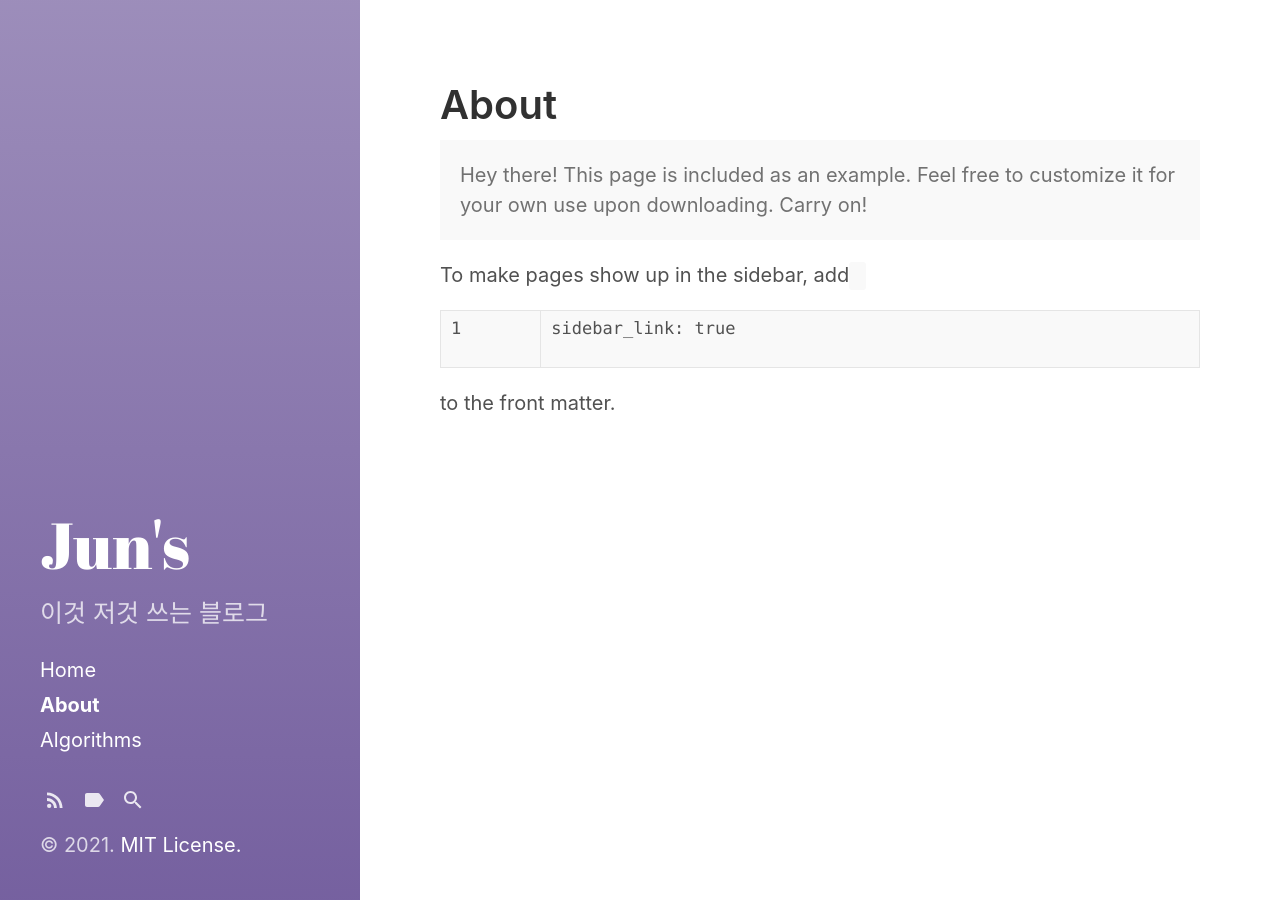
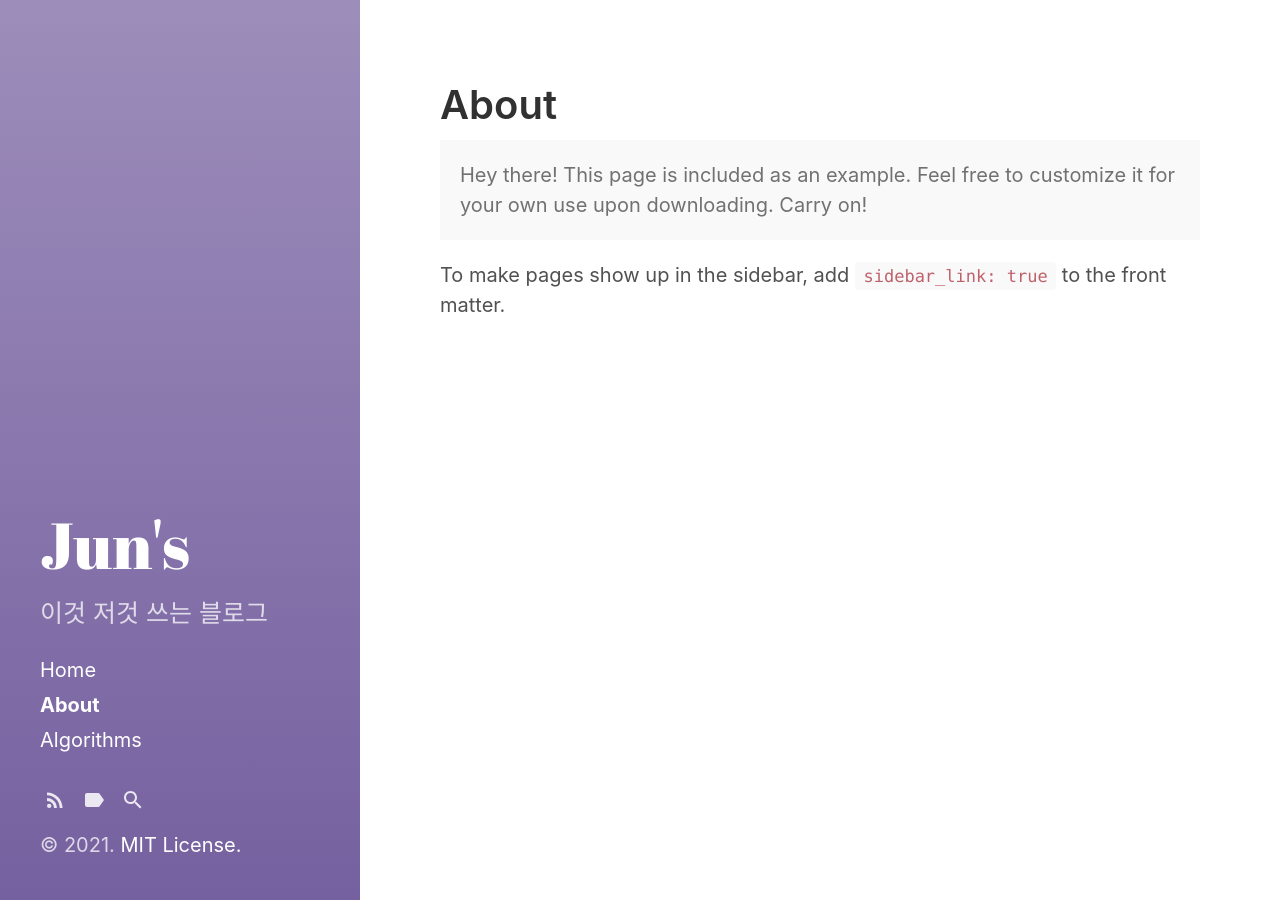
Before and after one commit to yongjulejule/yongjulejule.github.io, a Jekyll site: the page built from about.md, in a window 1280 px wide. Built offline with Jekyll 4.4.1, drawn with Linux system fonts in a browser that asks for light colours.

Commit message:
css_opt delete

```diff
--- a/_config.yml
+++ b/_config.yml
@@ -6,11 +6,10 @@ kramdown:
     input: GFM
     syntax_highlighter: rouge
     syntax_highlighter_opts:
-        css_class: 'highlight'
         span:
+            line_numbers: false
+        block:
             line_numbers: true
-        block:
-            line_numbers: false
             start_line: 1
 # Setup
 title:           Jun's
```
